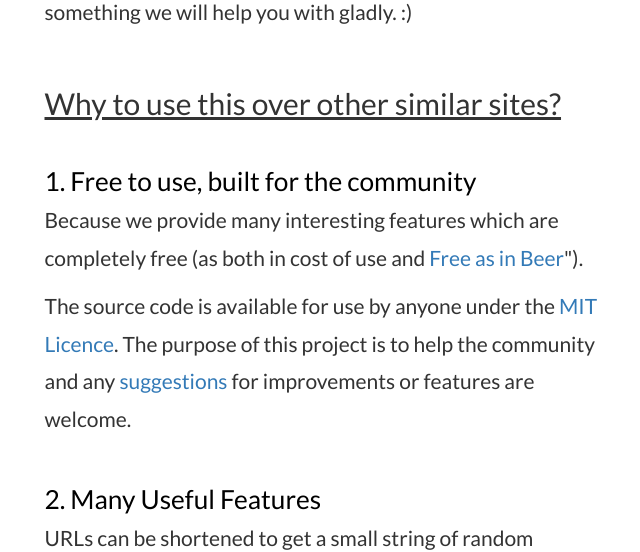
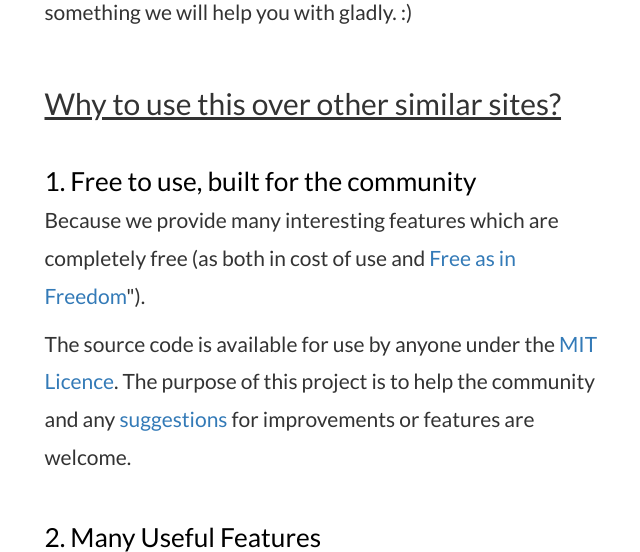
Before and after one commit to abhishekbalam/keeplinkin, a Flask app: page / in a window 1280 px wide. Shown: the part 1013-1565 px from the top of the page, without its empty margins (308-948 px from the left). Run offline with Flask 2, Linux system fonts and the light colour scheme; some libraries are stand-ins or nearby versions.

Commit message:
Update about.html

```diff
--- a/keeplinkin/templates/layouts/about.html
+++ b/keeplinkin/templates/layouts/about.html
@@ -14,7 +14,7 @@
       <h3 id="features">Why to use this over other similar sites?</h3>
       <br>
       <h4>1. Free to use, built for the community</h4>
-      <p>Because we provide many interesting features which are completely free (as both in cost of use and <a href="http://wiki.c2.com/?FreeAsInBeer" target="_blank">Free as in Beer</a>"). </p>
+      <p>Because we provide many interesting features which are completely free (as both in cost of use and <a href="https://www.gnu.org/philosophy/free-sw.en.html" target="_blank">Free as in Freedom</a>"). </p>
       <p>The source code is available for use by anyone under the <a href="https://openlicensesapi.herokuapp.com/6/html">MIT Licence</a>. The purpose of this project is to help the community and any <a href="" target="_blank">suggestions</a> for improvements or features are welcome.</p>
 
       <br>
```
